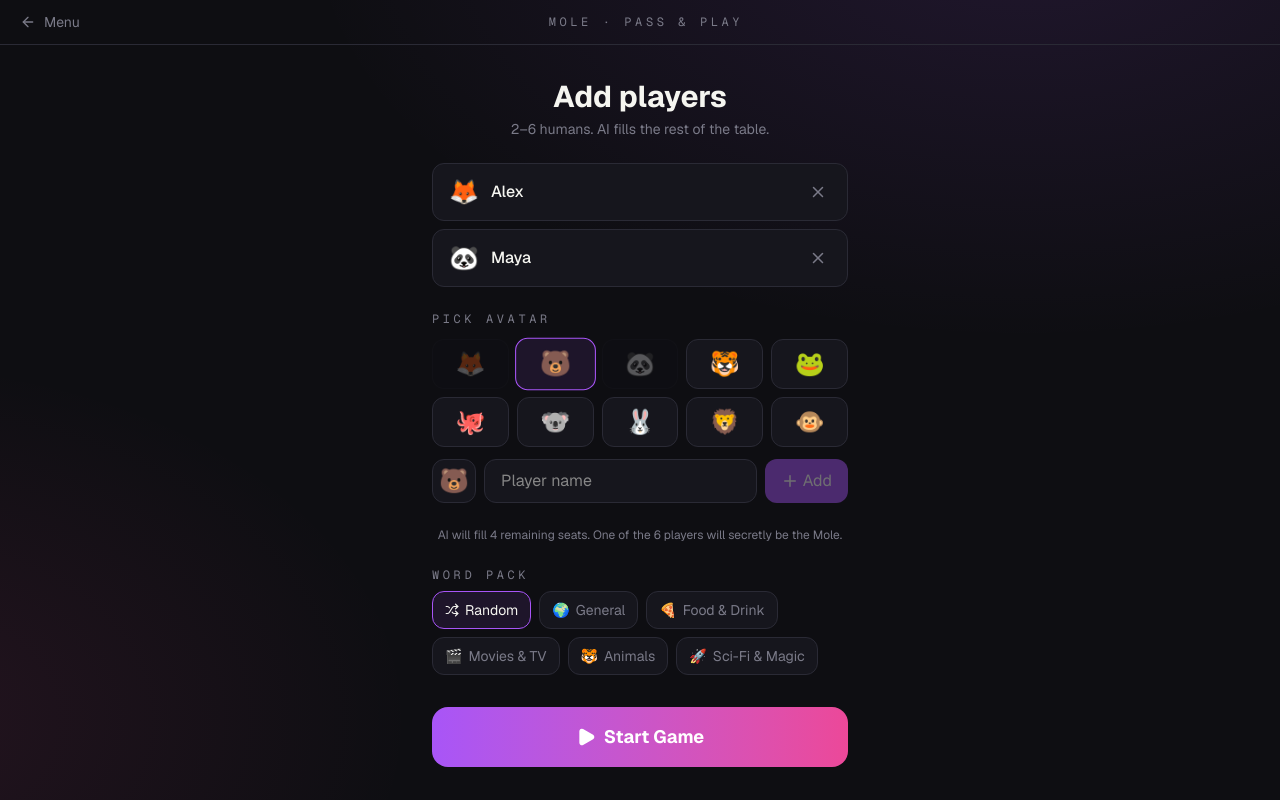
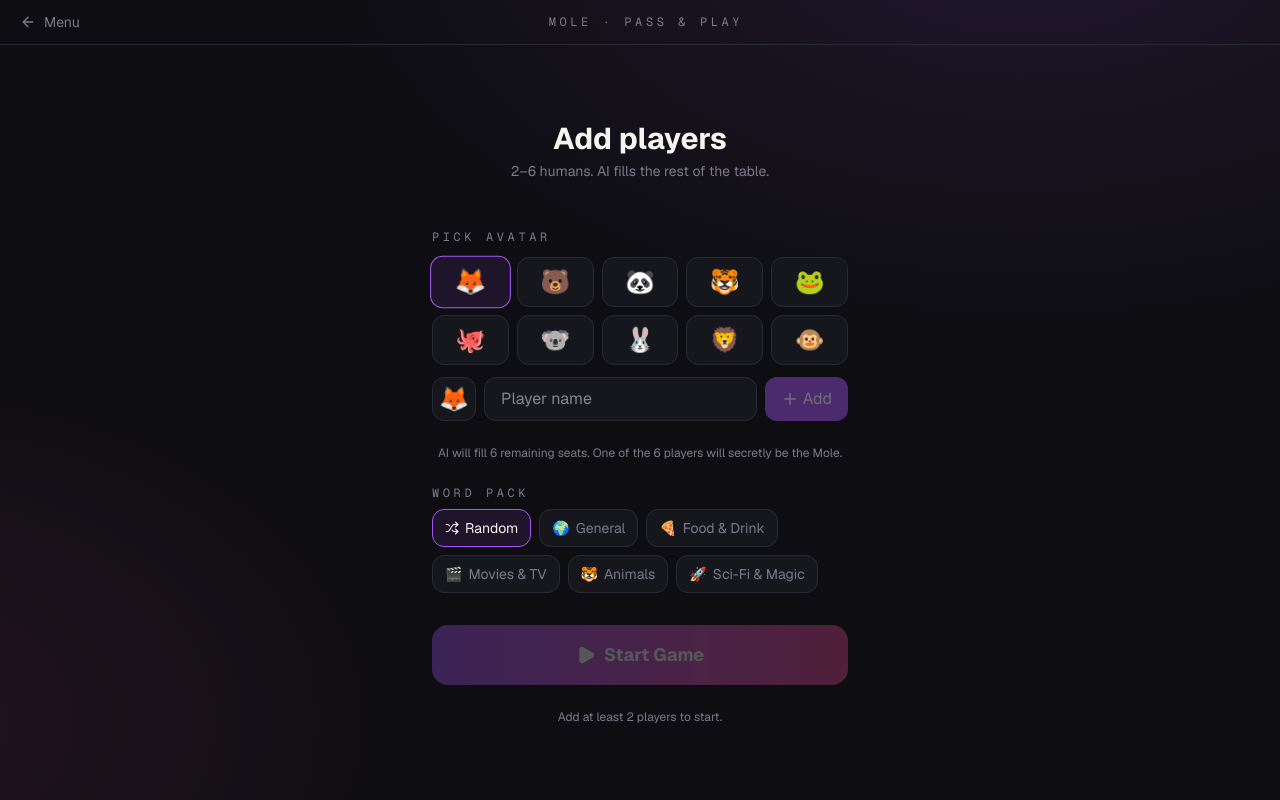
Before and after one commit to aliyawqx/mole-party-game, a Next.js app: page /game/local in a window 1280 px wide. Built offline with nearby package versions, Linux system fonts and the light colour scheme.

Commit message:
reset on main menu drop default players

```diff
--- a/app/game/local/page.tsx
+++ b/app/game/local/page.tsx
@@ -276,6 +276,7 @@ export default function LocalPage() {
           monologue={moleMonologue}
           loadingMonologue={loadingMonologue}
           onPlayAgain={reset}
+          onMainMenu={reset}
         />
       </main>
     );
--- a/app/game/solo/page.tsx
+++ b/app/game/solo/page.tsx
@@ -25,6 +25,7 @@ export default function SoloPage() {
     submitGuess,
     goToNextRoundOrAccusation,
     castAccusation,
+    reset,
   } = useSoloStore();
 
   // Solo: show intro screen with theme picker before starting the game.
@@ -53,6 +54,7 @@ export default function SoloPage() {
           monologue={moleMonologue}
           loadingMonologue={loadingMonologue}
           onPlayAgain={startNew}
+          onMainMenu={reset}
         />
       </main>
     );
--- a/components/game/LocalSetup.tsx
+++ b/components/game/LocalSetup.tsx
@@ -16,10 +16,7 @@ type Props = {
 };
 
 export function LocalSetup({ onStart }: Props) {
-  const [humans, setHumans] = useState<HumanSeed[]>([
-    { name: 'Alex', avatar: '🦊' },
-    { name: 'Maya', avatar: '🐼' },
-  ]);
+  const [humans, setHumans] = useState<HumanSeed[]>([]);
   const [name, setName] = useState('');
   const [theme, setTheme] = useState<ThemeKey | null>(null);
 
--- a/components/game/RevealScreen.tsx
+++ b/components/game/RevealScreen.tsx
@@ -14,9 +14,10 @@ type Props = {
   monologue: string | null;
   loadingMonologue: boolean;
   onPlayAgain: () => void;
+  onMainMenu?: () => void;
 };
 
-export function RevealScreen({ game, monologue, loadingMonologue, onPlayAgain }: Props) {
+export function RevealScreen({ game, monologue, loadingMonologue, onPlayAgain, onMainMenu }: Props) {
   const mole = game.participants.find((p) => p.id === game.moleId);
   const score = computeScore(game);
   const accused = score.accusedId
@@ -195,6 +196,7 @@ export function RevealScreen({ game, monologue, loadingMonologue, onPlayAgain }:
         </button>
         <Link
           href="/"
+          onClick={() => onMainMenu?.()}
           className="px-6 py-3 rounded-xl font-medium bg-white/5 text-muted hover:bg-white/10 hover:text-foreground transition"
         >
           Main menu
```
